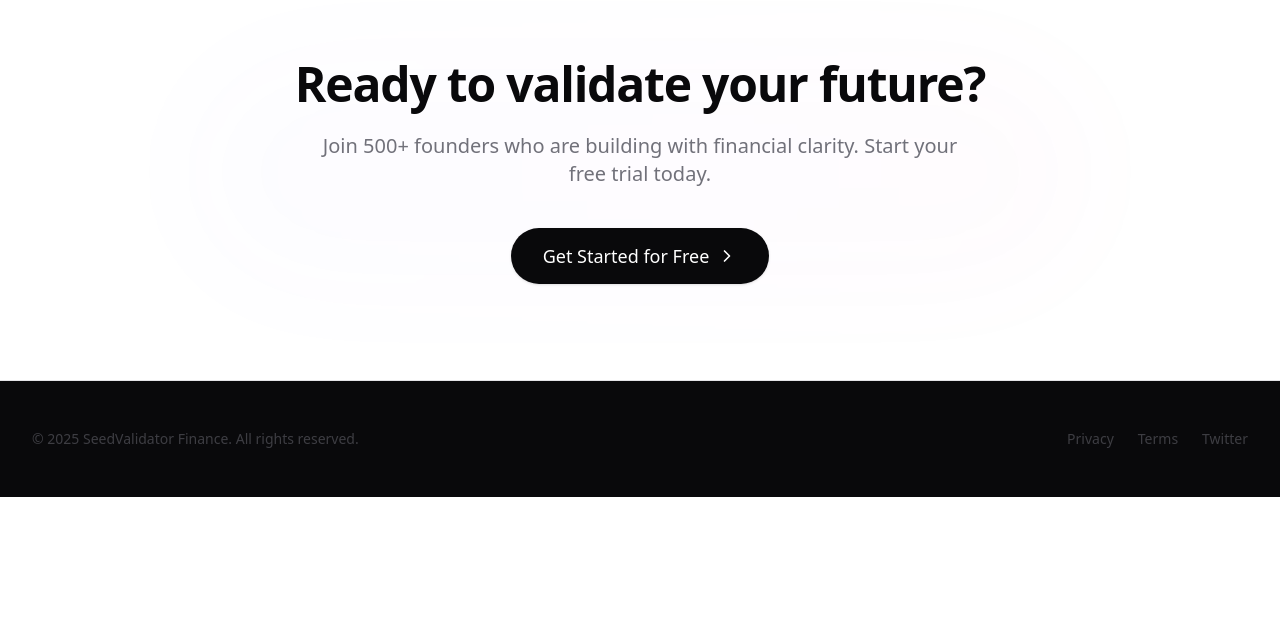
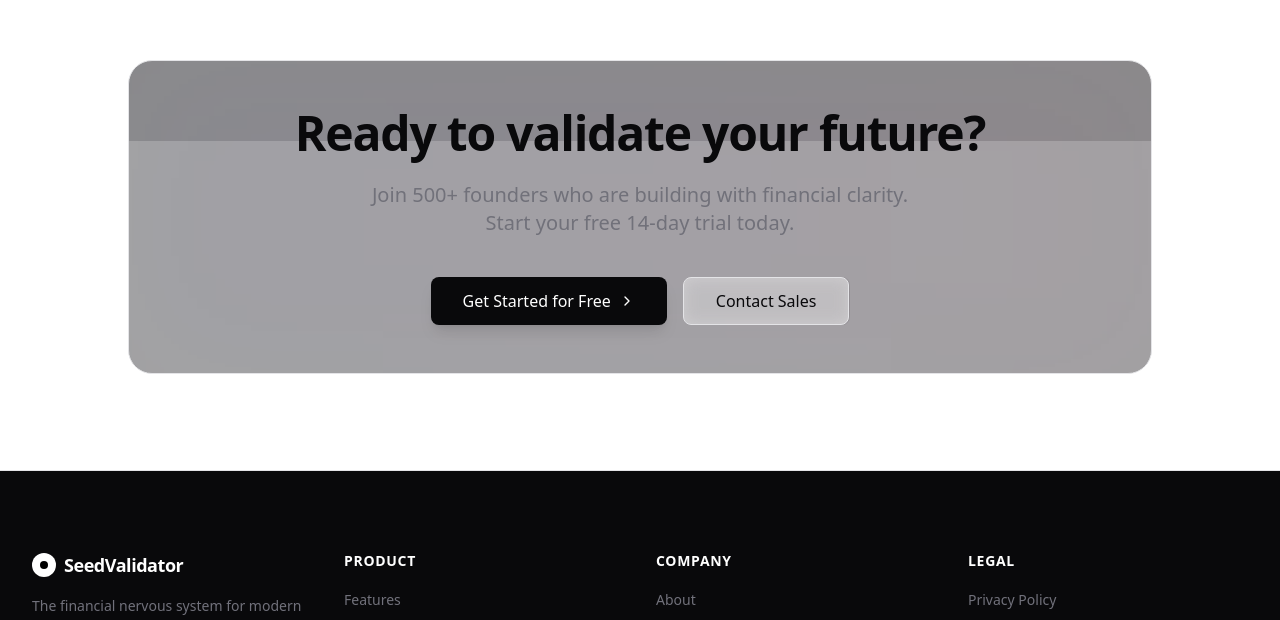
Before and after one commit to popanda44/seedvalidator-finance, a Next.js app: page / in a window 1280 px wide. Shown: the part 2157-2777 px from the top of the page. Before the commit the page ends 2654 px from the top, so only its background shows below. Built offline with nearby package versions, Linux system fonts and the light colour scheme; no server answers.

Commit message:
UI Polish: Expanded Auth spacing, Card-style CTA, and structured 4-column Footer

```diff
--- a/src/app/page.tsx
+++ b/src/app/page.tsx
@@ -171,32 +171,84 @@ export default function HomePage() {
 
       {/* CTA Section */}
       <section className="py-24 px-4 sm:px-6 lg:px-8">
-        <div className="max-w-4xl mx-auto text-center relative">
-          <div className="absolute inset-0 bg-gradient-to-r from-indigo-500/10 via-purple-500/10 to-pink-500/10 blur-3xl rounded-full opacity-20 pointer-events-none" />
+        <div className="max-w-5xl mx-auto text-center relative bg-zinc-900/50 border border-white/10 rounded-3xl p-12 overflow-hidden backdrop-blur-sm">
+          <div className="absolute inset-0 bg-gradient-to-r from-indigo-500/10 via-purple-500/10 to-pink-500/10 blur-3xl opacity-30 pointer-events-none" />
+          <BackgroundBeams className="opacity-20 translate-y-20" />
 
           <h2 className="text-4xl sm:text-5xl font-bold tracking-tight mb-6 relative z-10 text-foreground">
             Ready to validate your future?
           </h2>
-          <p className="text-xl text-muted-foreground mb-10 max-w-2xl mx-auto relative z-10">
-            Join 500+ founders who are building with financial clarity. Start your free trial today.
+          <p className="text-xl text-muted-foreground mb-10 max-w-2xl mx-auto relative z-10 font-light">
+            Join 500+ founders who are building with financial clarity. <br className="hidden sm:block" />
+            Start your free 14-day trial today.
           </p>
-          <Link
-            href="/register"
-            className="inline-flex h-14 items-center justify-center rounded-full bg-foreground px-8 text-lg font-medium text-background shadow transition-all hover:bg-foreground/90 hover:scale-105 active:scale-95 disabled:pointer-events-none disabled:opacity-50 relative z-10"
-          >
-            Get Started for Free <ChevronRight className="ml-2 h-5 w-5" />
-          </Link>
+          <div className="flex flex-col sm:flex-row items-center justify-center gap-4 relative z-10">
+            <Link
+              href="/register"
+              className="inline-flex h-12 items-center justify-center rounded-lg bg-foreground px-8 text-base font-medium text-background shadow-lg transition-all hover:bg-foreground/90 hover:scale-[1.02] active:scale-[0.98]"
+            >
+              Get Started for Free <ChevronRight className="ml-2 h-4 w-4" />
+            </Link>
+            <Link
+              href="/contact"
+              className="inline-flex h-12 items-center justify-center rounded-lg border border-input bg-background/50 backdrop-blur-sm px-8 text-base font-medium transition-all hover:bg-accent hover:text-accent-foreground"
+            >
+              Contact Sales
+            </Link>
+          </div>
         </div>
       </section>
 
       {/* Footer */}
-      <footer className="py-12 px-4 sm:px-6 lg:px-8 border-t border-white/5 bg-zinc-950">
-        <div className="max-w-7xl mx-auto flex flex-col md:flex-row justify-between items-center opacity-50 text-sm">
-          <p className="text-muted-foreground">© 2025 SeedValidator Finance. All rights reserved.</p>
-          <div className="flex space-x-6 mt-4 md:mt-0">
-            <Link href="#" className="hover:text-foreground text-muted-foreground">Privacy</Link>
-            <Link href="#" className="hover:text-foreground text-muted-foreground">Terms</Link>
-            <Link href="#" className="hover:text-foreground text-muted-foreground">Twitter</Link>
+      <footer className="py-20 px-4 sm:px-6 lg:px-8 bg-zinc-950 border-t border-white/5">
+        <div className="max-w-7xl mx-auto grid grid-cols-2 md:grid-cols-4 gap-12 md:gap-8">
+          <div className="col-span-2 md:col-span-1 space-y-4">
+            <Link href="/" className="flex items-center space-x-2 group">
+              <div className="h-6 w-6 bg-white rounded-full flex items-center justify-center">
+                <div className="h-2 w-2 bg-black rounded-full" />
+              </div>
+              <span className="text-lg font-bold tracking-tight text-white">SeedValidator</span>
+            </Link>
+            <p className="text-sm text-zinc-500 leading-relaxed max-w-xs">
+              The financial nervous system for modern startups. Predict, plan, and pivot with confidence.
+            </p>
+          </div>
+
+          <div className="space-y-4">
+            <h3 className="text-sm font-semibold text-white tracking-wider uppercase">Product</h3>
+            <ul className="space-y-2">
+              <li><Link href="#features" className="text-sm text-zinc-500 hover:text-white transition-colors">Features</Link></li>
+              <li><Link href="#pricing" className="text-sm text-zinc-500 hover:text-white transition-colors">Pricing</Link></li>
+              <li><Link href="/changelog" className="text-sm text-zinc-500 hover:text-white transition-colors">Changelog</Link></li>
+              <li><Link href="/docs" className="text-sm text-zinc-500 hover:text-white transition-colors">Documentation</Link></li>
+            </ul>
+          </div>
+
+          <div className="space-y-4">
+            <h3 className="text-sm font-semibold text-white tracking-wider uppercase">Company</h3>
+            <ul className="space-y-2">
+              <li><Link href="/about" className="text-sm text-zinc-500 hover:text-white transition-colors">About</Link></li>
+              <li><Link href="/blog" className="text-sm text-zinc-500 hover:text-white transition-colors">Blog</Link></li>
+              <li><Link href="/careers" className="text-sm text-zinc-500 hover:text-white transition-colors">Careers</Link></li>
+              <li><Link href="/contact" className="text-sm text-zinc-500 hover:text-white transition-colors">Contact</Link></li>
+            </ul>
+          </div>
+
+          <div className="space-y-4">
+            <h3 className="text-sm font-semibold text-white tracking-wider uppercase">Legal</h3>
+            <ul className="space-y-2">
+              <li><Link href="/privacy" className="text-sm text-zinc-500 hover:text-white transition-colors">Privacy Policy</Link></li>
+              <li><Link href="/terms" className="text-sm text-zinc-500 hover:text-white transition-colors">Terms of Service</Link></li>
+              <li><Link href="/security" className="text-sm text-zinc-500 hover:text-white transition-colors">Security</Link></li>
+            </ul>
+          </div>
+        </div>
+        <div className="max-w-7xl mx-auto mt-16 pt-8 border-t border-white/5 flex flex-col md:flex-row justify-between items-center gap-4">
+          <p className="text-xs text-zinc-600">© 2025 SeedValidator Finance Inc. All rights reserved.</p>
+          <div className="flex space-x-6">
+            <Link href="#" className="text-zinc-600 hover:text-white transition-colors text-xs">Twitter</Link>
+            <Link href="#" className="text-zinc-600 hover:text-white transition-colors text-xs">LinkedIn</Link>
+            <Link href="#" className="text-zinc-600 hover:text-white transition-colors text-xs">GitHub</Link>
           </div>
         </div>
       </footer>
--- a/src/components/auth/auth-split-layout.tsx
+++ b/src/components/auth/auth-split-layout.tsx
@@ -3,7 +3,6 @@
 import { motion } from "framer-motion";
 import Link from "next/link";
 import { ArrowLeft } from "lucide-react";
-import { cn } from "@/lib/utils";
 
 interface AuthSplitLayoutProps {
     children: React.ReactNode;
@@ -19,7 +18,7 @@ export const AuthSplitLayout = ({
     return (
         <div className="min-h-screen w-full flex bg-background">
             {/* Left Column - Visuals (Abstract/Minimalist) */}
-            <div className="hidden lg:flex w-1/2 relative bg-zinc-900 border-r border-white/5 overflow-hidden items-center justify-center">
+            <div className="hidden lg:flex lg:w-[40%] relative bg-zinc-900 border-r border-white/5 overflow-hidden items-center justify-center">
                 <div className="absolute inset-0 bg-stone-950" />
 
                 {/* Abstract animated geometric pattern */}
@@ -73,7 +72,7 @@ export const AuthSplitLayout = ({
             </div>
 
             {/* Right Column - Form */}
-            <div className="w-full lg:w-1/2 flex items-center justify-center p-8 bg-background relative">
+            <div className="w-full lg:w-[60%] flex items-center justify-center p-8 bg-background relative">
                 <Link
                     href="/"
                     className="absolute top-8 left-8 lg:hidden text-sm text-muted-foreground hover:text-foreground flex items-center gap-2 transition-colors"
@@ -81,10 +80,10 @@ export const AuthSplitLayout = ({
                     <ArrowLeft className="w-4 h-4" /> Back
                 </Link>
 
-                <div className="w-full max-w-md space-y-8">
-                    <div className="text-center lg:text-left">
-                        <h1 className="text-3xl font-bold tracking-tight text-foreground">{heading}</h1>
-                        <p className="mt-2 text-sm text-muted-foreground">{subheading}</p>
+                <div className="w-full max-w-lg space-y-10 px-4 sm:px-8">
+                    <div className="text-center lg:text-left space-y-2">
+                        <h1 className="text-4xl font-bold tracking-tight text-foreground">{heading}</h1>
+                        <p className="text-muted-foreground text-lg">{subheading}</p>
                     </div>
 
                     {children}
```
